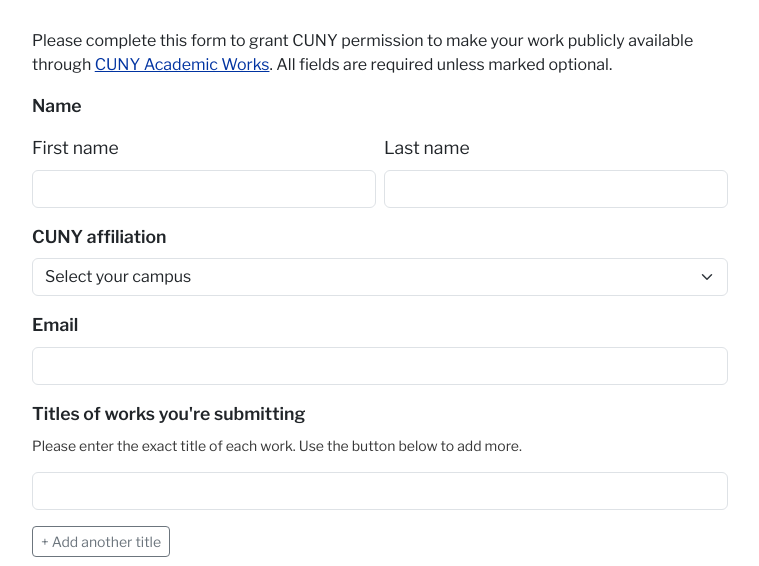
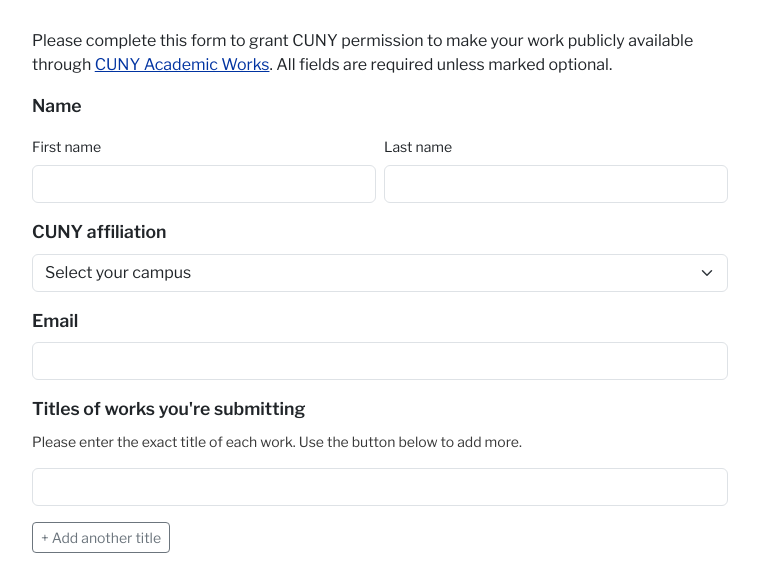
Before and after one commit to cuny-libraries/caw-forms, a website: page agreement.html in a window 1280 px wide. Shown: the part 179-745 px from the top of the page, without its empty margins (260-1019 px from the left). Drawn offline with nearby package versions, Linux system fonts and the light colour scheme.

Commit message:
Make first/last name labels smaller than fieldset legend

```diff
--- a/agreement.html
+++ b/agreement.html
@@ -39,12 +39,12 @@
 				<legend class="form-label fw-semibold">Name</legend>
 				<div class="row g-2">
 					<div class="col-md-6">
-						<label for="entry.1081683254" class="form-label">First name</label>
+						<label for="entry.1081683254" class="form-label small">First name</label>
 						<input type="text" class="form-control" id="entry.1081683254" name="entry.1081683254" required autocomplete="given-name" aria-describedby="first-name-error">
 						<div id="first-name-error" class="invalid-feedback">Please enter your first name.</div>
 					</div>
 					<div class="col-md-6">
-						<label for="entry.164963422" class="form-label">Last name</label>
+						<label for="entry.164963422" class="form-label small">Last name</label>
 						<input type="text" class="form-control" id="entry.164963422" name="entry.164963422" required autocomplete="family-name" aria-describedby="last-name-error">
 						<div id="last-name-error" class="invalid-feedback">Please enter your last name.</div>
 					</div>
```
